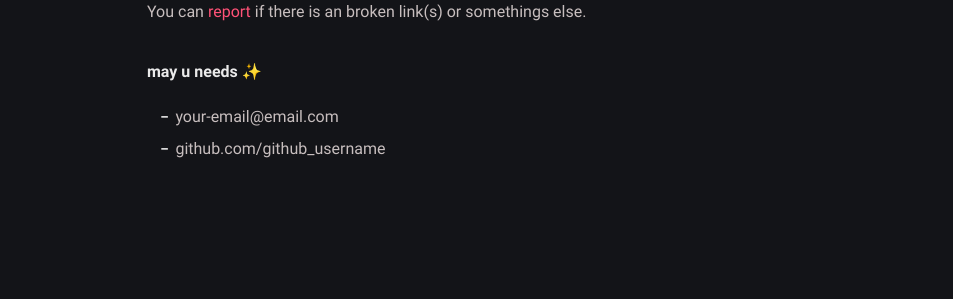
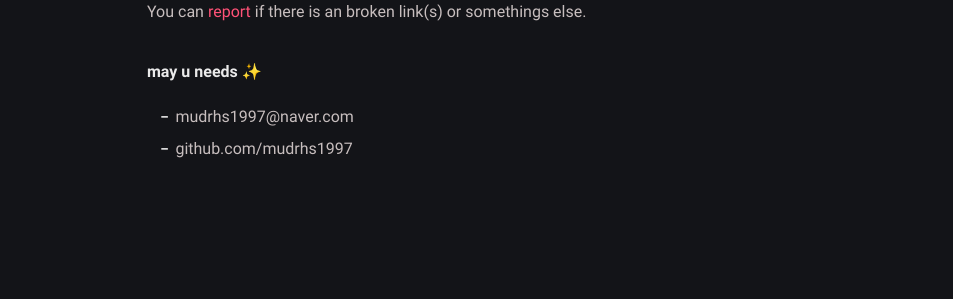
Before and after one commit to mudrhs1997/mudrhs1997.github.io, a Jekyll site: the page built from about.md, in a window 1280 px wide. Shown: the part 512-811 px from the top of the page, without its empty margins (163-1116 px from the left). Built offline with Jekyll 4.4.1, drawn with Linux system fonts in a browser that asks for light colours.

Commit message:
update title

```diff
--- a/_config.yml
+++ b/_config.yml
@@ -1,5 +1,5 @@
 # Site settings
-title: Klise Theme # site title
+title: 𝖒𝖓𝖌𝖔𝖓 # site title
 description: >- # site description
   He's writing in Bahasa about web technology and experience as a journal
   for documentation things that he learned, meet him <a href="https://github.com/piharpi" target="_blank" rel="noopener">@github</a>.
@@ -11,15 +11,15 @@
 
 # Profile settings
 author:
-  name: Mngon # author name
+  name: 𝖒𝖓𝖌𝖔𝖓 # author name
   bio: >- # tell to the world
     The minimalist Jekyll theme, light and dark mode support, for running a personal site and blog,
     meet Klisé theme at <a href="https://github.com/piharpi/jekyll-klise" target="_blank" rel="noopener">@github</a>.
-  username: username # general username
-  github: github_username # github username
+  username: 정명곤 # general username
+  github: mudrhs1997 # github username
   twitter: twitter_username # twitter username
   facebook: facebook_username # facebook username
-  email: your-email@email.com # email adress
+  email: mudrhs1997@naver.com # email adress
   avatar: /assets/img/avatar.jpg # change with your own avatar
 
 # URL settings
```
Also changed, not shown: 2 other files.
